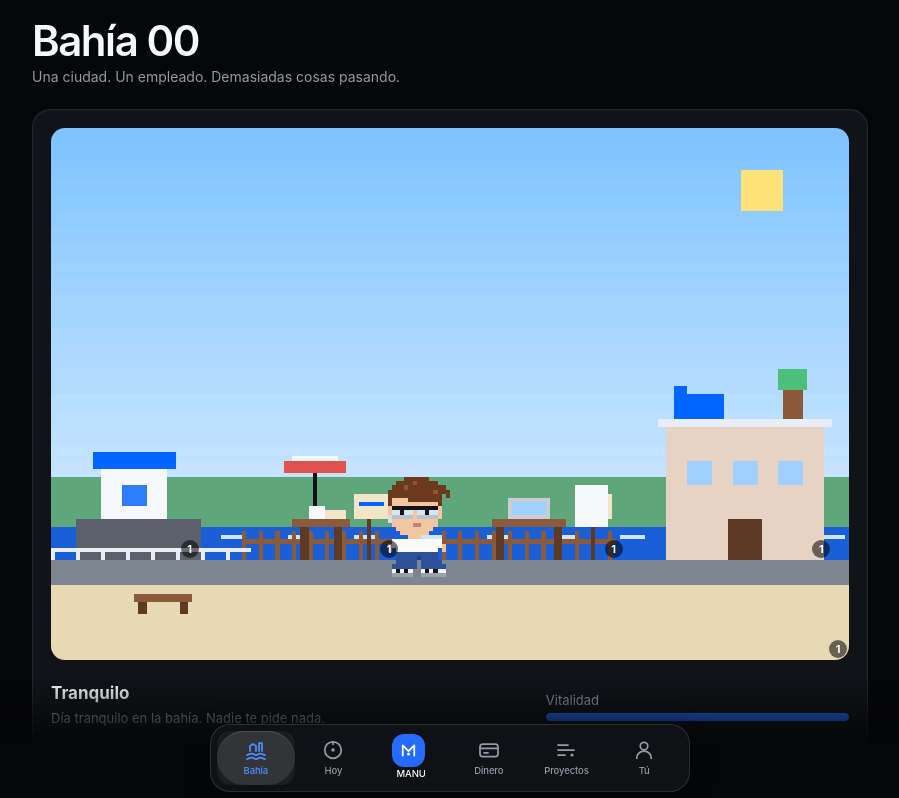
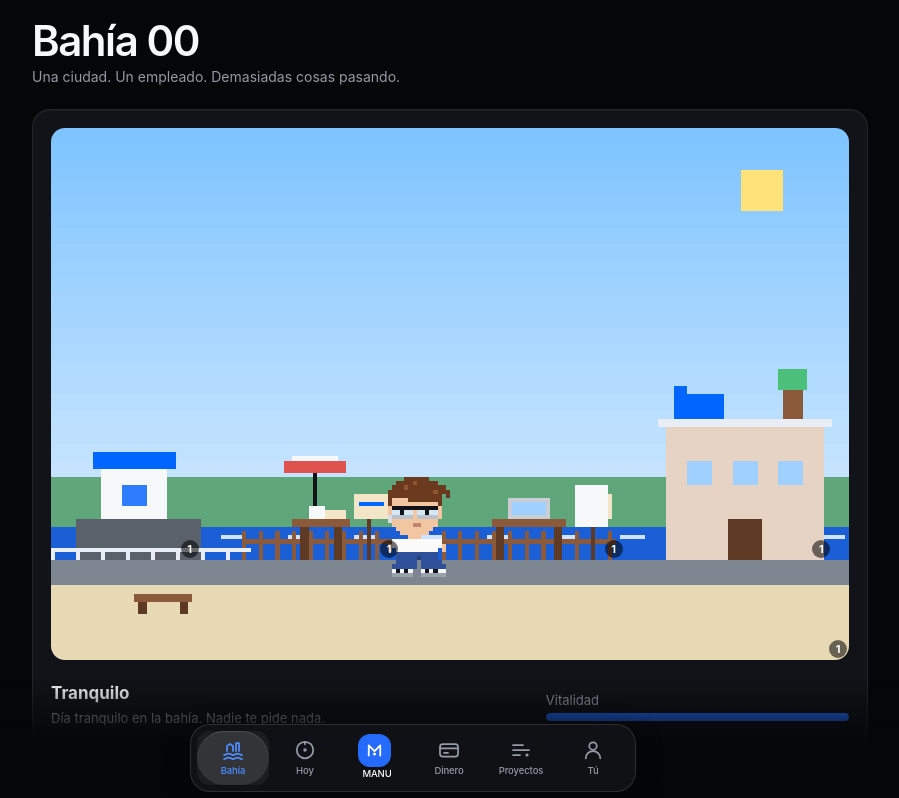
Before and after one commit to elpiernitas/manu-os, a website: page web/index.html in a window 1280 px wide. Shown: the top 798 px of the page, without its empty margins (190-1089 px from the left). Drawn offline with Linux system fonts and the light colour scheme; no server answers.

Commit message:
fix(ui): preserve mobile quick-action clearance in Claude Design tabbar

```diff
--- a/web/design/claude-design.css
+++ b/web/design/claude-design.css
@@ -106,9 +106,10 @@ html[data-skin="design"] select {
 }
 html[data-skin="design"] .tabbar {
   --tabbar-h: 68px;
-  width: min(calc(100% - 28px), 480px);
-  left: 50%;
-  transform: translateX(-50%);
+  /* Preserve the separate quick-action FAB slot: expanding to full width covers it. */
+  width: min(calc(100% - 24px - var(--tabbar-h) - 10px), 446px);
+  left: max(12px, calc(50% - 260px));
+  transform: none;
   bottom: calc(env(safe-area-inset-bottom, 0px) + 8px);
   background: rgba(17,19,24,.90);
   -webkit-backdrop-filter: blur(20px) saturate(140%);
@@ -161,11 +162,11 @@ html[data-skin="design"] .ft-service { border-bottom-color: rgba(255,255,255,.08
 html[data-skin="design"] :focus-visible { outline: 2px solid #4D8DFF; outline-offset: 2px; }
 @media (min-width: 900px) {
   html[data-skin="design"] .app { max-width: 900px; padding-inline: 32px; }
-  html[data-skin="design"] .tabbar { max-width: 600px; }
+  html[data-skin="design"] .tabbar { max-width: 446px; }
 }
 @media (max-width: 374px) {
   html[data-skin="design"] .app { padding-inline: 16px; }
-  html[data-skin="design"] .tabbar { width: calc(100% - 16px); }
+  html[data-skin="design"] .tabbar { width: calc(100% - var(--tabbar-h) - 26px); }
   html[data-skin="design"] .ft-greeting { font-size: 32px; }
 }
 @media (prefers-reduced-motion: reduce) {
```
